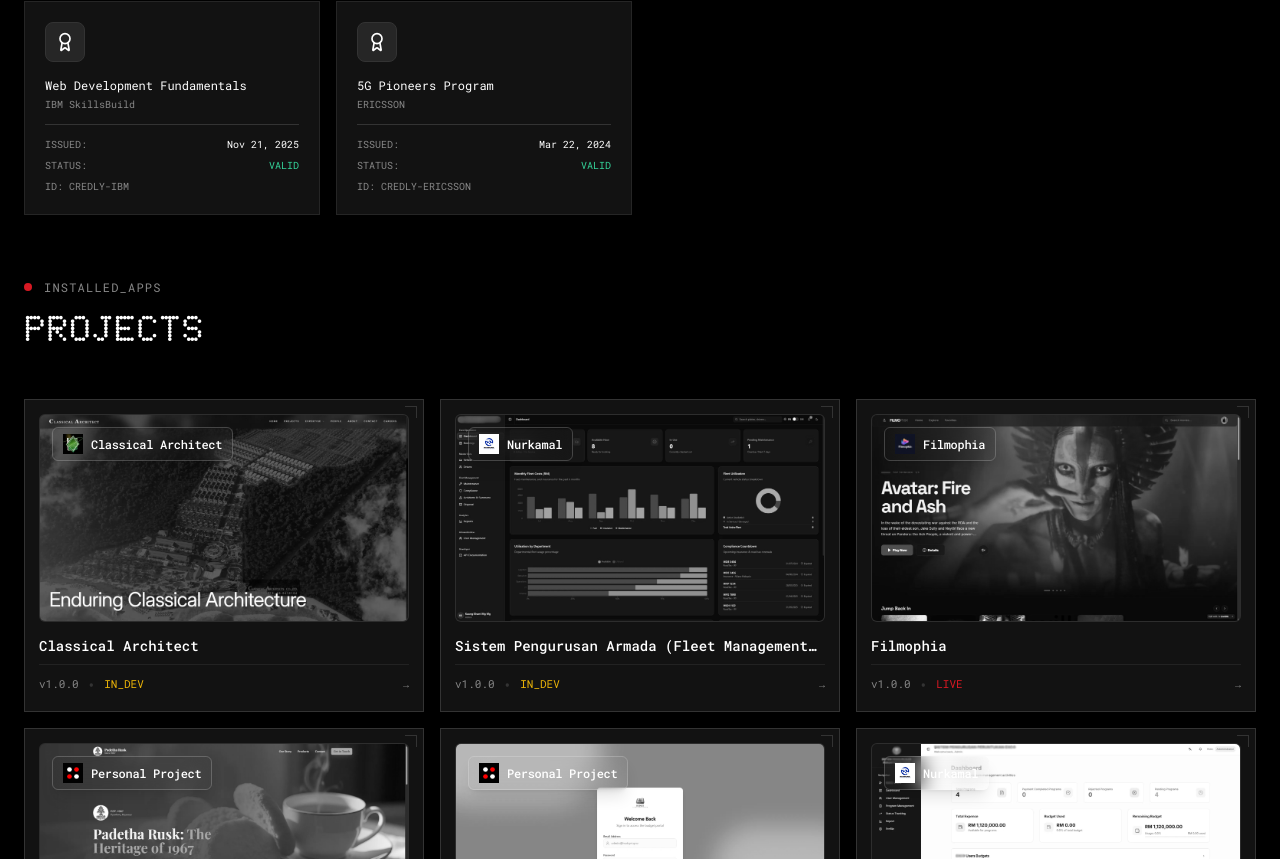
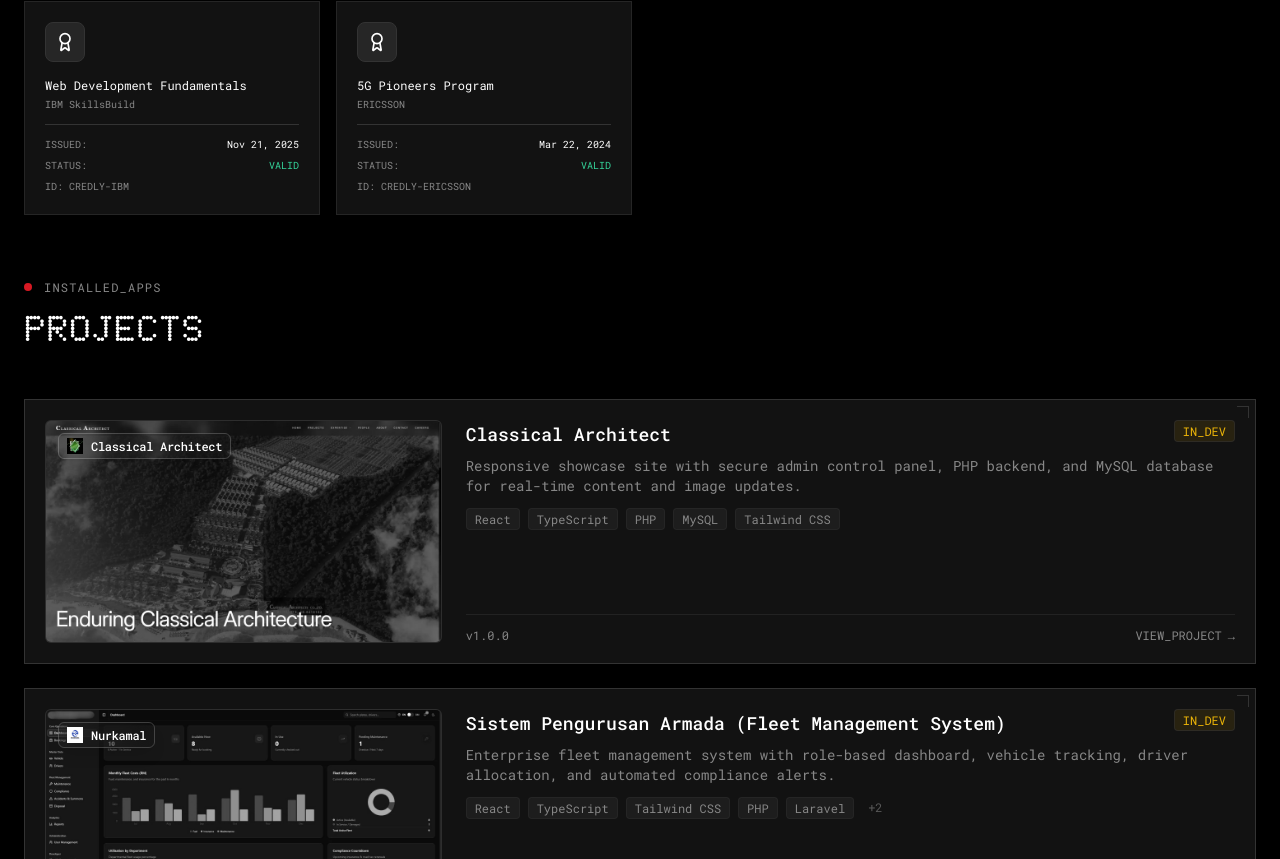
Before and after one commit to Irrfan47/portfolio, a React (Vite) app: page / in a window 1280 px wide. Shown: the part 1941-2800 px from the top of the page. Built offline with nearby package versions, Linux system fonts and the light colour scheme; the HTML template or start-up script is replaced by a standard one; a web font is replaced by a local one.

Commit message:
Update project section to single card per row layout

```diff
--- a/src/components/ProjectsSection.tsx
+++ b/src/components/ProjectsSection.tsx
@@ -33,8 +33,8 @@
           </h2>
         </motion.div>
 
-        {/* App Drawer Grid */}
-        <div className="grid grid-cols-2 lg:grid-cols-3 gap-2.5 sm:gap-4">
+        {/* App Drawer Grid - One Card Per Row */}
+        <div className="grid grid-cols-1 gap-4 sm:gap-6">
           {projects.map((project, index) => {
             const isHidden = index >= visibleCount;
 
@@ -42,18 +42,18 @@
               <Link
                 key={project.id}
                 to={`/project/${project.id}`}
-                className={`h-full ${isHidden ? "hidden" : "block"}`}
+                className={`w-full ${isHidden ? "hidden" : "block"}`}
               >
                 <motion.div
                   initial={{ opacity: 0, y: 20 }}
                   whileInView={{ opacity: 1, y: 0 }}
                   viewport={{ once: true }}
                   transition={{ delay: 0.1 * (index % 3), duration: 0.4 }}
-                  whileHover={{ y: -4 }}
-                  className="glass-panel p-2 sm:p-3.5 relative group cursor-pointer glitch-hover hoverable h-full flex flex-col overflow-hidden border border-nothing-border hover:border-nothing-red/50 transition-all duration-300"
+                  whileHover={{ y: -3 }}
+                  className="glass-panel p-3 sm:p-5 relative group cursor-pointer glitch-hover hoverable h-full flex flex-col md:flex-row gap-4 sm:gap-6 overflow-hidden border border-nothing-border hover:border-nothing-red/50 transition-all duration-300"
                 >
-                {/* Top: Project Screenshot Container */}
-                <div className="aspect-video w-full bg-muted rounded-md overflow-hidden relative border border-nothing-border/60 mb-2 sm:mb-3.5">
+                  {/* Left: Project Screenshot Container */}
+                  <div className="w-full md:w-5/12 lg:w-4/12 flex-shrink-0 aspect-video bg-muted rounded-md overflow-hidden relative border border-nothing-border/60">
                     <img
                       src={`${import.meta.env.BASE_URL.replace(/\/$/, '')}${project.screenshots[0]}`}
                       alt={`${project.name} Application Preview`}
@@ -63,14 +63,14 @@
 
                     {/* Company Logo Badge (Top-Left Over Image) */}
                     {project.company && (
-                    <div className="absolute top-1.5 left-1.5 sm:top-3 sm:left-3 flex items-center gap-1 sm:gap-2 px-1.5 py-0.5 sm:px-2.5 sm:py-1.5 rounded-md bg-nothing-black/90 backdrop-blur-md border border-white/20 shadow-lg z-10 max-w-[85%] truncate">
+                      <div className="absolute top-2 left-2 sm:top-3 sm:left-3 flex items-center gap-1.5 sm:gap-2 px-2 py-1 rounded-md bg-nothing-black/90 backdrop-blur-md border border-white/20 shadow-lg z-10 max-w-[85%] truncate">
                         {project.company.logo ? (
-                        <div className="w-3.5 h-3.5 sm:w-5 sm:h-5 flex-shrink-0 flex items-center justify-center">
+                          <div className="w-3.5 h-3.5 sm:w-4 sm:h-4 flex-shrink-0 flex items-center justify-center">
                             <img
                               src={`${import.meta.env.BASE_URL.replace(/\/$/, '')}${project.company.logo}`}
                               alt={project.company.name}
-                            width={20}
-                            height={20}
+                              width={16}
+                              height={16}
                               className="w-full h-full object-contain"
                               loading="lazy"
                             />
@@ -78,7 +78,7 @@
                         ) : (
                           <div className="w-1.5 h-1.5 sm:w-2 sm:h-2 rounded-full bg-nothing-red flex-shrink-0" />
                         )}
-                      <span className="font-mono text-[9px] sm:text-xs text-foreground tracking-tight font-medium truncate">
+                        <span className="font-mono text-[10px] sm:text-xs text-foreground tracking-tight font-medium truncate">
                           {project.company.name}
                         </span>
                       </div>
@@ -88,33 +88,61 @@
                     <div className="absolute inset-0 bg-gradient-to-t from-black/60 via-transparent to-transparent opacity-0 group-hover:opacity-100 transition-opacity duration-300" />
                   </div>
 
-                {/* Bottom: App Info */}
+                  {/* Right: Project Info */}
                   <div className="flex-1 flex flex-col justify-between">
-                  <div className="flex items-start justify-between gap-1 sm:gap-2 mb-1.5 sm:mb-2">
-                    <h3 className="font-mono text-xs sm:text-sm font-medium text-foreground group-hover:text-nothing-red transition-colors line-clamp-1">
+                    <div>
+                      {/* Title & Status */}
+                      <div className="flex items-start justify-between gap-2 mb-2">
+                        <h3 className="font-mono text-base sm:text-lg font-medium text-foreground group-hover:text-nothing-red transition-colors">
                           {project.name}
                         </h3>
-                  </div>
-
-                  <div className="flex items-center justify-between pt-1.5 sm:pt-2 border-t border-nothing-border/50">
-                    <div className="flex items-center gap-1 sm:gap-2">
-                      <span className="font-mono text-[9px] sm:text-[11px] text-muted-foreground hidden sm:inline">
-                        {project.version}
-                      </span>
-                      <span className="text-nothing-border hidden sm:inline">•</span>
-                      <span className={`font-mono text-[9px] sm:text-[11px] ${project.status === "ACTIVE" || project.status === "LIVE"
-                        ? "text-nothing-red"
+                        <span
+                          className={`font-mono text-[10px] sm:text-xs px-2 py-0.5 rounded border border-nothing-border/60 ${
+                            project.status === "ACTIVE" || project.status === "LIVE"
+                              ? "text-nothing-red bg-nothing-red/10"
                               : project.status === "BETA" || project.status === "FYP" || project.status === "IN_DEV" || project.status === "DEV"
-                          ? "text-yellow-500"
-                          : "text-emerald-400"
-                        }`}>
+                                ? "text-yellow-500 bg-yellow-500/10"
+                                : "text-emerald-400 bg-emerald-400/10"
+                          }`}
+                        >
                           {project.status}
                         </span>
                       </div>
 
-                    <div className="flex items-center gap-0.5 sm:gap-1 font-mono text-[9px] sm:text-[10px] text-muted-foreground group-hover:text-nothing-red transition-colors">
-                      <span className="hidden xs:inline">VIEW</span>
-                      <span className="group-hover:translate-x-0.5 transition-transform">→</span>
+                      {/* Description */}
+                      <p className="font-mono text-xs sm:text-sm text-muted-foreground line-clamp-2 sm:line-clamp-3 mb-3 leading-relaxed">
+                        {project.description}
+                      </p>
+
+                      {/* Tech Stack Badges */}
+                      <div className="flex flex-wrap gap-1.5 sm:gap-2 mb-3">
+                        {project.techStack.slice(0, 5).map((tech) => (
+                          <span
+                            key={tech}
+                            className="font-mono text-[10px] sm:text-xs px-2 py-0.5 bg-muted/60 text-muted-foreground rounded border border-nothing-border/40"
+                          >
+                            {tech}
+                          </span>
+                        ))}
+                        {project.techStack.length > 5 && (
+                          <span className="font-mono text-[10px] sm:text-xs px-1.5 py-0.5 text-muted-foreground/60">
+                            +{project.techStack.length - 5}
+                          </span>
+                        )}
+                      </div>
+                    </div>
+
+                    {/* Footer / Meta */}
+                    <div className="flex items-center justify-between pt-2 sm:pt-3 border-t border-nothing-border/50">
+                      <div className="flex items-center gap-2">
+                        <span className="font-mono text-[10px] sm:text-xs text-muted-foreground">
+                          {project.version}
+                        </span>
+                      </div>
+
+                      <div className="flex items-center gap-1.5 font-mono text-xs text-muted-foreground group-hover:text-nothing-red transition-colors">
+                        <span>VIEW_PROJECT</span>
+                        <span className="group-hover:translate-x-1 transition-transform duration-200">→</span>
                       </div>
                     </div>
                   </div>
```
Lines whose indentation alone changed are shown as unchanged.
